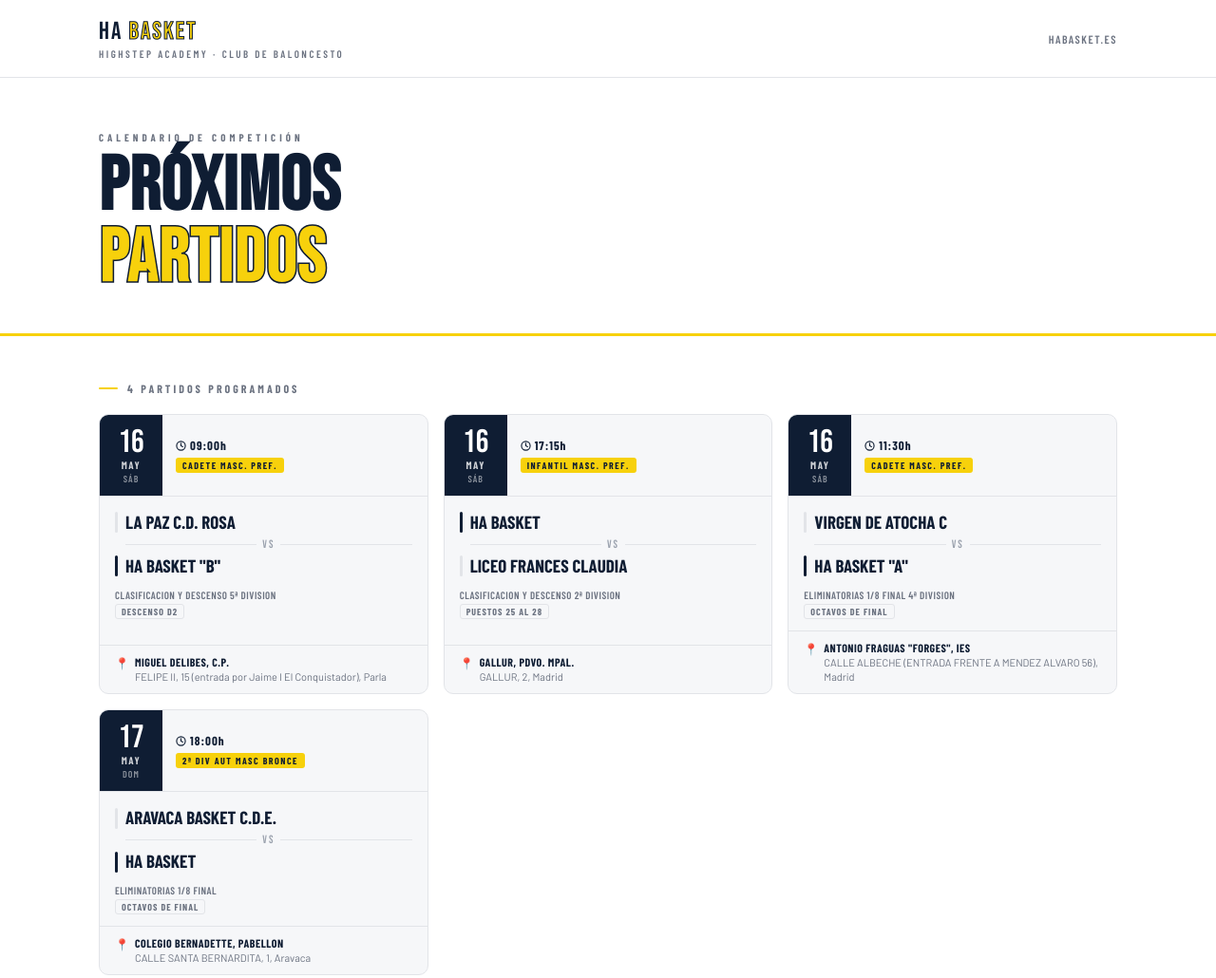
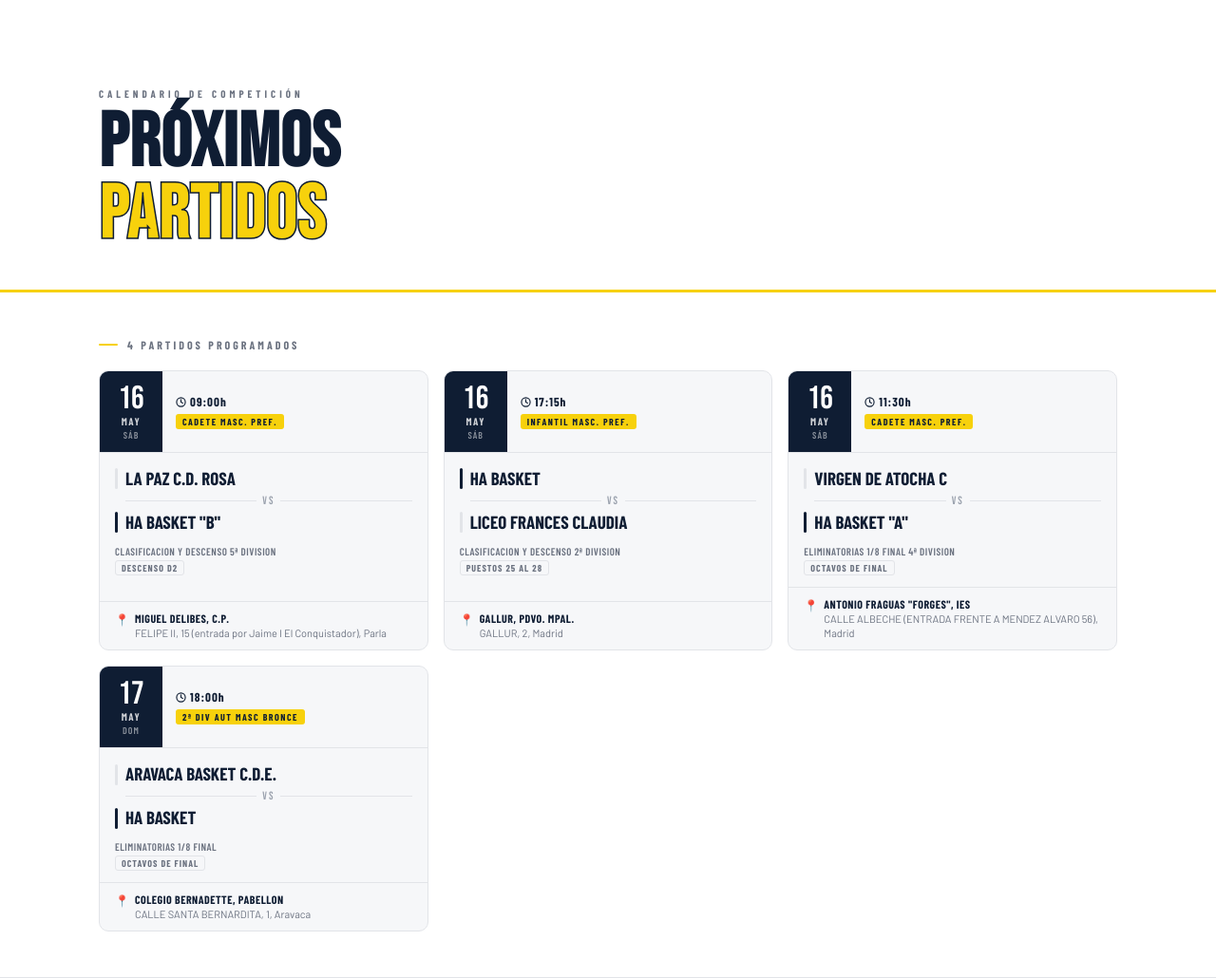
Before and after one commit to rbndesigns/test-clase, a website: page index.html in a window 1280 px wide. Shown: the top 1030 px of the page at 95% size. Drawn offline with nearby package versions, Linux system fonts and the light colour scheme.

Commit message:
Update index.html

```diff
--- a/index.html
+++ b/index.html
@@ -418,13 +418,9 @@
 </head>
 <body>
 
-  <div class="header-wrap">
+  <div>
     <header>
-      <div>
-        <div class="brand-name">HA <span>BASKET</span></div>
-        <div class="brand-sub">Highstep Academy · Club de Baloncesto</div>
-      </div>
-      <div class="header-url">habasket.es</div>
+
     </header>
   </div>
 
```
